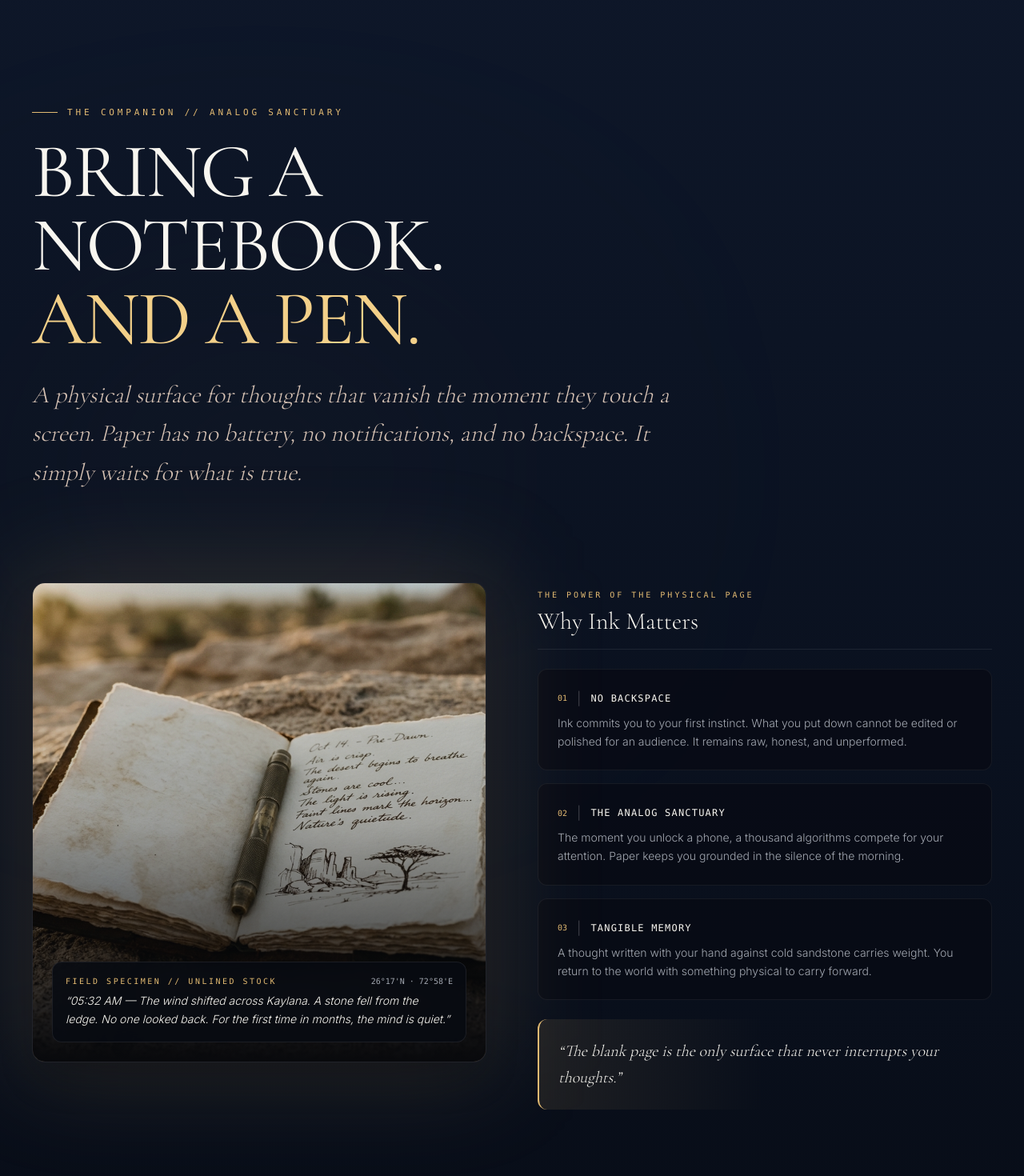
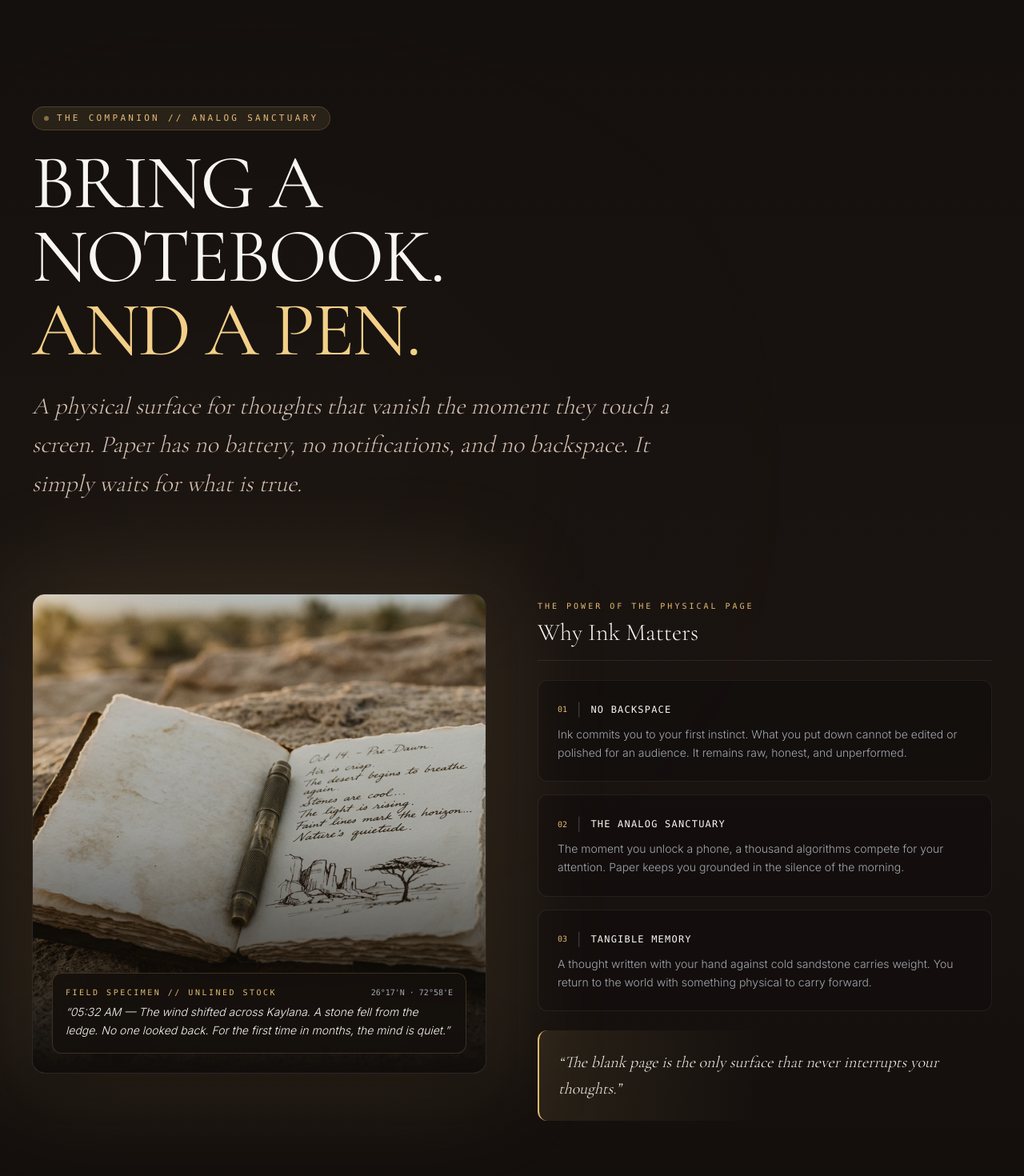
Before and after one commit to Vikash55Kumar/traveller, a Next.js app in the folder traveller-frontend/: page / in a window 1280 px wide. Shown: the part 8180-9650 px from the top of the page at 80% size. Built offline with nearby package versions, Linux system fonts and the light colour scheme.

Commit message:
style: update background color of The Companion to warm umber sanctuary palette

```diff
--- a/traveller-frontend/src/components/arrival/ArrivalSection.tsx
+++ b/traveller-frontend/src/components/arrival/ArrivalSection.tsx
@@ -11,7 +11,7 @@ export default function ArrivalSection() {
   const [saved, setSaved] = useState(false);
 
   return (
-    <section className="relative w-full bg-gradient-to-b from-[#0A101C] via-[#080B14] to-[#05070D] py-36 sm:py-56 px-6 sm:px-10 overflow-hidden">
+    <section className="relative w-full bg-gradient-to-b from-[#0E0B09] via-[#080B14] to-[#05070D] py-36 sm:py-56 px-6 sm:px-10 overflow-hidden border-t border-white/[0.05]">
       <div className="max-w-[1000px] mx-auto text-center relative z-10">
         <div className="mb-12 sm:mb-16">
           <span className="text-[11px] tracking-[0.35em] text-[#E2BA72] uppercase font-light">
--- a/traveller-frontend/src/components/notebook/NotebookSection.tsx
+++ b/traveller-frontend/src/components/notebook/NotebookSection.tsx
@@ -14,14 +14,17 @@ export default function NotebookSection() {
   return (
     <section
       id="the-companion"
-      className="relative w-full bg-gradient-to-b from-[#0E1729] via-[#0A111F] to-[#070B14] py-32 sm:py-48 px-6 sm:px-10 overflow-hidden border-t border-white/[0.06]"
+      className="relative w-full bg-gradient-to-b from-[#14100E] via-[#1A1411] to-[#0E0B09] py-32 sm:py-48 px-6 sm:px-10 overflow-hidden border-t border-[#E2BA72]/15"
     >
+      {/* Top Gold Horizon Hairline */}
+      <div className="absolute top-0 inset-x-0 h-[1px] bg-gradient-to-r from-transparent via-[#E2BA72]/30 to-transparent" />
+
       {/* Ambient paper warmth glow */}
       <div
         className="absolute top-1/3 left-1/4 -translate-x-1/2 -translate-y-1/2 w-[800px] h-[550px] pointer-events-none opacity-25 blur-[150px]"
         style={{
           background:
-            "radial-gradient(ellipse at center, rgba(226, 186, 114, 0.22) 0%, rgba(14, 23, 42, 0.45) 55%, transparent 80%)",
+            "radial-gradient(ellipse at center, rgba(226, 186, 114, 0.22) 0%, rgba(38, 26, 18, 0.45) 55%, transparent 80%)",
         }}
       />
 
@@ -33,10 +36,10 @@ export default function NotebookSection() {
             whileInView={{ opacity: 1, y: 0 }}
             viewport={{ once: true }}
             transition={{ duration: 0.8 }}
-            className="flex items-center gap-3 mb-5"
+            className="inline-flex items-center gap-2.5 px-3.5 py-1.5 rounded-full bg-[#E2BA72]/10 border border-[#E2BA72]/20 mb-5"
           >
-            <span className="w-8 h-[1px] bg-[#E2BA72]" />
-            <span className="text-[11px] font-mono tracking-[0.35em] text-[#E2BA72] uppercase font-medium">
+            <span className="w-1.5 h-1.5 rounded-full bg-[#E2BA72] animate-pulse" />
+            <span className="text-[11px] font-mono tracking-[0.3em] text-[#E2BA72] uppercase font-medium">
               {notebook.label} {"//"} ANALOG SANCTUARY
             </span>
           </motion.div>
@@ -77,7 +80,7 @@ export default function NotebookSection() {
             {/* Ambient paper warmth glow behind frame */}
             <div className="absolute -inset-4 bg-[#E2BA72]/15 rounded-3xl blur-3xl pointer-events-none group-hover:bg-[#E2BA72]/25 transition-all duration-700" />
 
-            <div className="relative h-[440px] sm:h-[540px] md:h-[600px] w-full overflow-hidden rounded-2xl border border-white/10 shadow-2xl bg-[#080B12]">
+            <div className="relative h-[440px] sm:h-[540px] md:h-[600px] w-full overflow-hidden rounded-2xl border border-white/10 shadow-2xl bg-[#120F0D]">
               <Image
                 src="/images/companion-journal.jpg"
                 alt="Open vintage traveler's notebook with deckled pages and brass pen resting on desert sandstone"
@@ -85,10 +88,10 @@ export default function NotebookSection() {
                 sizes="(max-width: 1024px) 100vw, 50vw"
                 className="object-cover object-center brightness-95 group-hover:scale-105 transition-transform duration-700"
               />
-              <div className="absolute inset-0 bg-gradient-to-t from-[#08090C] via-[#08090C]/25 to-transparent" />
+              <div className="absolute inset-0 bg-gradient-to-t from-[#100D0A] via-[#100D0A]/25 to-transparent" />
 
               {/* Floating Field Inscription Badge */}
-              <div className="absolute bottom-6 left-6 right-6 p-4 rounded-xl bg-[#080B12]/85 backdrop-blur-md border border-white/[0.08]">
+              <div className="absolute bottom-6 left-6 right-6 p-4 rounded-xl bg-[#14100D]/90 backdrop-blur-md border border-[#E2BA72]/20">
                 <div className="flex items-center justify-between mb-1.5">
                   <span className="text-[10px] tracking-[0.25em] text-[#E2BA72] uppercase font-mono">
                     FIELD SPECIMEN // UNLINED STOCK
@@ -123,7 +126,7 @@ export default function NotebookSection() {
                   whileInView={{ opacity: 1, y: 0 }}
                   viewport={{ once: true }}
                   transition={{ duration: 0.8, delay: idx * 0.12 }}
-                  className="p-6 rounded-xl bg-[#080B14]/80 border border-white/[0.06] hover:border-[#E2BA72]/30 transition-all duration-300"
+                  className="p-6 rounded-xl bg-[#130F0D]/85 border border-white/[0.07] hover:border-[#E2BA72]/35 transition-all duration-300"
                 >
                   <div className="flex items-center gap-3 mb-2">
                     <span className="text-[10px] font-mono text-[#E2BA72]">
@@ -162,7 +165,7 @@ export default function NotebookSection() {
           whileInView={{ opacity: 1, y: 0 }}
           viewport={{ once: true }}
           transition={{ duration: 0.9 }}
-          className="rounded-2xl border border-white/[0.08] bg-[#07090F]/90 backdrop-blur-md p-8 sm:p-10 shadow-2xl relative"
+          className="rounded-2xl border border-[#E2BA72]/20 bg-[#110D0B]/90 backdrop-blur-md p-8 sm:p-10 shadow-2xl relative"
         >
           {/* Top Gold Horizon Hairline */}
           <div className="absolute top-0 inset-x-8 sm:inset-x-12 h-[1px] bg-gradient-to-r from-transparent via-[#E2BA72]/40 to-transparent" />
```
